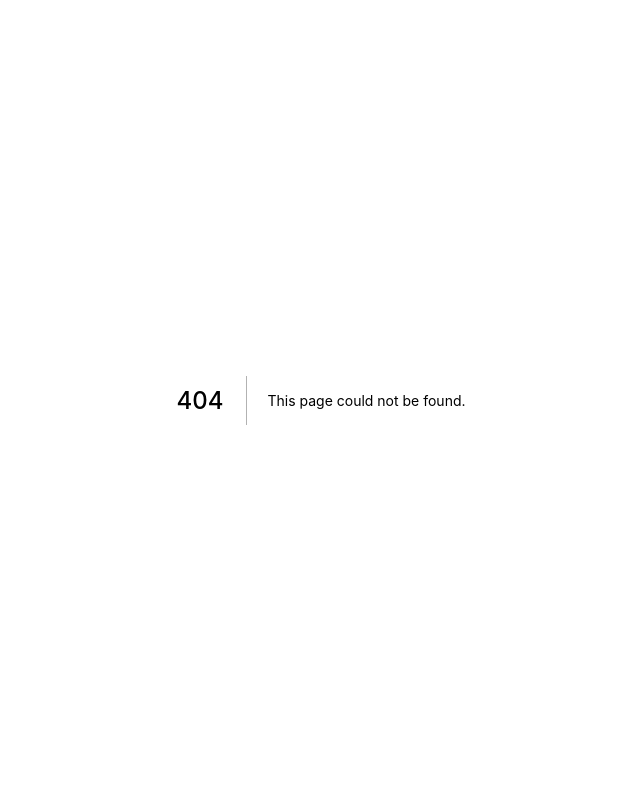
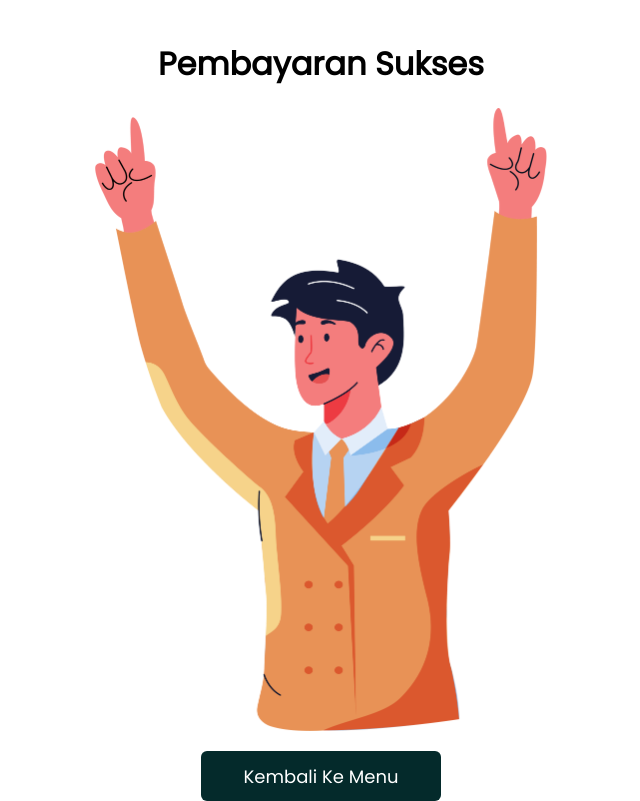
Before and after one commit to Yassar021/kedai-app, a Next.js app: page /PembayaranSukses in a window 1280 px wide. Before the commit this address had no page. Shown: the whole page, without its empty margins (319-959 px from the left). Built offline with nearby package versions, Linux system fonts and the light colour scheme.

Commit message:
UIFrontDone

```diff
--- a/components/KeranjangUser.jsx
+++ b/components/KeranjangUser.jsx
@@ -16,7 +16,7 @@ const KeranjangUser = () => {
                         Harga
                     </Text>
                 </Flex>
-                <Flex my='20px' direction={'row'} justifyContent='space-between'>
+                <Flex my='20px' direction={'row'} justifyContent='space-between' color={'#042A2B'}>
                     <OrderedList spacing={2}>
                         <ListItem>Vanilla Latte (Ice)</ListItem>
                         <ListItem>Nasi Goren</ListItem>
--- a/components/ListMenus.jsx
+++ b/components/ListMenus.jsx
@@ -13,10 +13,10 @@ const ListMenus = () => {
                                 <path d="M10 24L9.29289 23.2929L8.58579 24L9.29289 24.7071L10 24ZM34 25C34.5523 25 35 24.5523 35 24C35 23.4477 34.5523 23 34 23V25ZM17.2929 15.2929L9.29289 23.2929L10.7071 24.7071L18.7071 16.7071L17.2929 15.2929ZM9.29289 24.7071L17.2929 32.7071L18.7071 31.2929L10.7071 23.2929L9.29289 24.7071ZM10 25H34V23H10V25Z" fill="#333333"/>
                             </svg>
                         </Stack>
-                        <Text fontSize={'18px'} fontWeight='500'>Kembali</Text>
+                        <Text fontSize={'18px'} fontWeight='500' color={'#042A2B'}>Kembali</Text>
                     </HStack>
                 </Link>
-                <Text fontSize={'26px'} fontWeight='600'>Coffee</Text>
+                <Text fontSize={'26px'} fontWeight='600' color={'#042A2B'}>Coffee</Text>
             </Flex>
 
             <SimpleGrid mt='40px' columns={{base:1, md:2}} spacing='20px'>
--- a/components/Menus.jsx
+++ b/components/Menus.jsx
@@ -9,7 +9,7 @@ const Menus = () => {
         <Box>
             <Image w='240px' h='240px' src='/coffee.png' alt='Vanilla Latte' />
             <Flex justifyContent={'space-between'} mt='0px !important' w='240px' h={'60px'} px='10px' bgColor='#D9D9D9'>
-                <Text mt='10px' fontSize={'18px'}>Vanilla Latte</Text>
+                <Text mt='10px' fontSize={'18px'} color={'#042A2B'}>Vanilla Latte</Text>
                 <Button mt='10px' onClick={onOpen}>
                     <Stack>
                         <svg width="24" height="24" viewBox="0 0 24 24" fill="none" xmlns="http://www.w3.org/2000/svg">
--- /dev/null
+++ b/components/PembayaranSukses.jsx
@@ -0,0 +1,35 @@
+import LayoutUser from "../layout/LayoutUser"
+import {Center,Link,Button, Image,VStack, Text} from "@chakra-ui/react"
+
+const PembayaranSukses = () => {
+    return (
+        <LayoutUser pageTitle={'Verifikasi Sukses'}>
+            <Center mb='40px'>
+                <VStack spacing='20px'>
+                    <Text align={'center'} fontSize={{base:'26px',md:'32px'}} fontWeight='600' color='#000'>Pembayaran Sukses</Text>
+                    <Image src='/success.png' w='100%' h={{md:'auto',lg:'623.43px'}} alt='Loading Picture' />
+                    <Link href='/' _hover={{textDecor:'none'}}>
+                        <Button
+                            size='md'
+                            height='50px'
+                            width='240px'
+                            bgColor={'#042A2B'}
+                            color='#fff'
+                            fontSize={'18px'}
+                            fontWeight='400'
+                            _hover={{ bg: '#042A2B' }}
+                            _active={{
+                                bg: '#042A2B',
+                                transform: 'scale(0.98)'
+                            }}
+                            >
+                            Kembali Ke Menu
+                        </Button>
+                    </Link>
+                </VStack>
+            </Center>
+        </LayoutUser>
+    )
+}
+
+export default PembayaranSukses
--- a/layout/LayoutUser.jsx
+++ b/layout/LayoutUser.jsx
@@ -5,10 +5,10 @@ const LayoutUser = ({pageTitle,children}) => {
     return (
         <>
             <Head>
-                <title>Home - {pageTitle}</title>
+                <title>Kedai App - {pageTitle}</title>
             </Head>
 
-            <Box bgColor={'#fff'} py='40px' px={{base:'20px',md:'120px'}}>
+            <Box h={'100vh'} bgColor={'#fff'} py='40px' px={{base:'20px',md:'120px'}}>
                 {children}
             </Box>
         </>
--- /dev/null
+++ b/pages/PembayaranSukses.jsx
@@ -0,0 +1,9 @@
+import PembayaranSukses from "../components/PembayaranSukses"
+
+const PembayaranSuksesPage = () => {
+    return (
+        <PembayaranSukses />
+    )
+}
+
+export default PembayaranSuksesPage
```
Also changed, not shown: components/HomeUser.jsx (+5 -5 lines), components/MetodePembayaran.jsx (+5 -5 lines), components/PembayaranLoading.jsx (added, +18 -0 lines), pages/PembayaranLoading.jsx (added, +9 -0 lines), public/loading.png (added), public/success.png (added).
